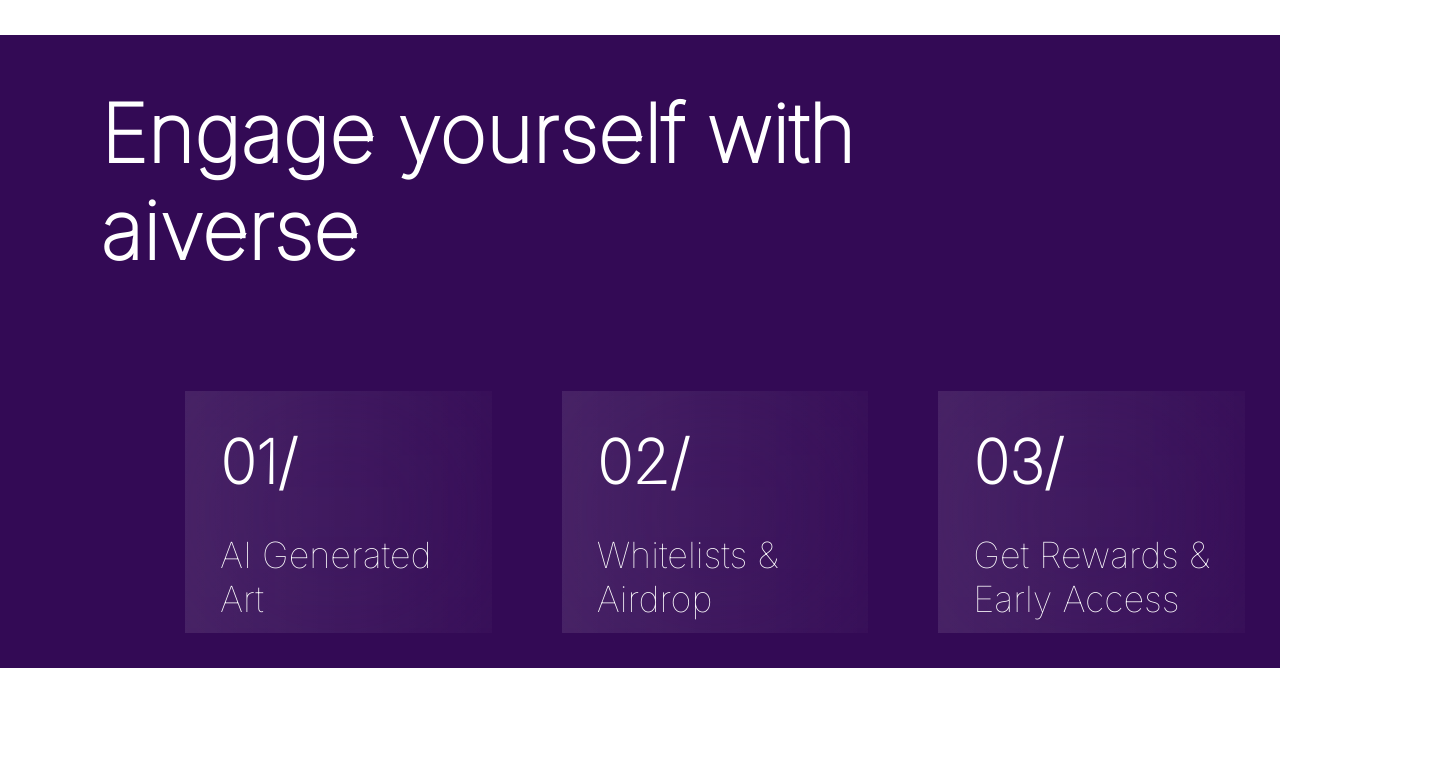
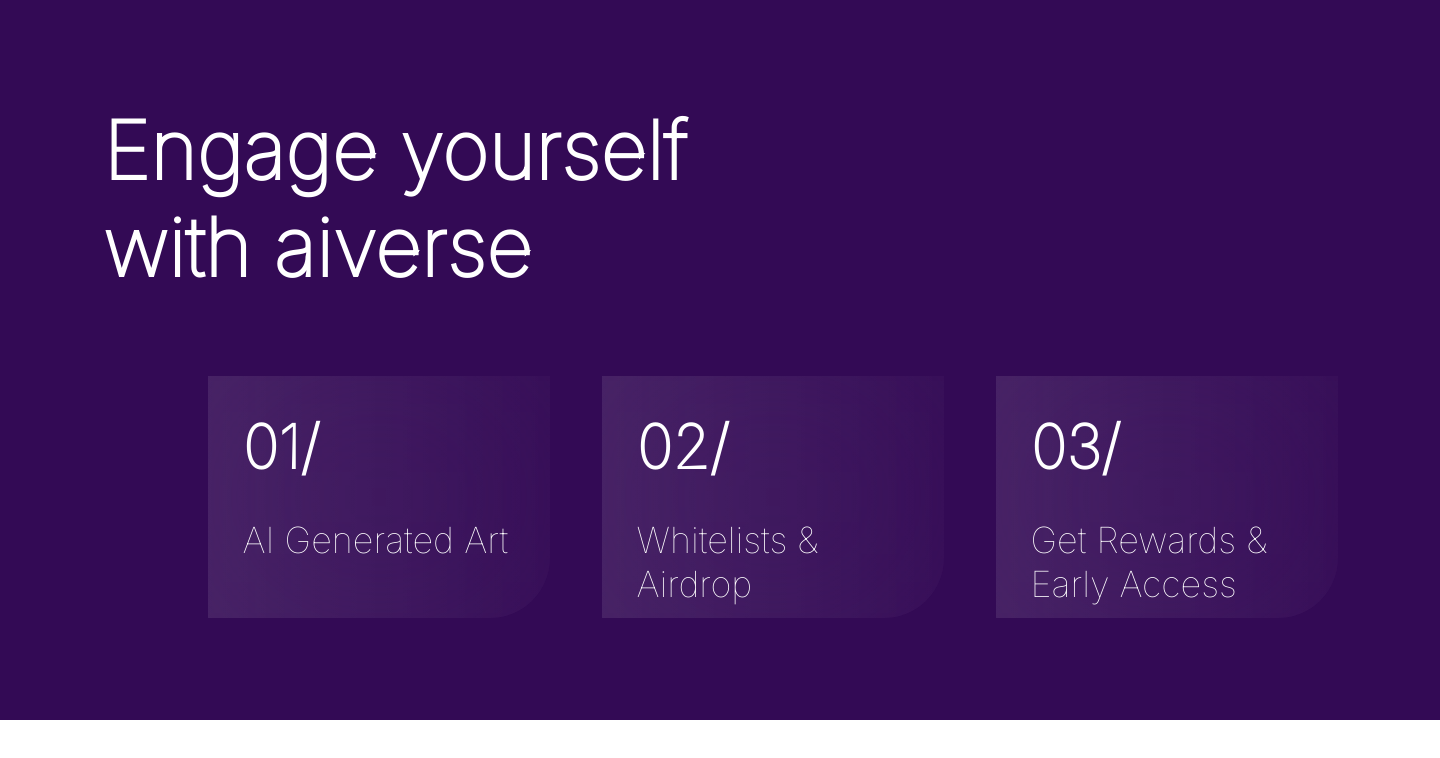
Before and after one commit to MedusaBots/nft-aiverse, a React (Create React App) app: page / in a window 1280 px wide. Shown: the top 758 px of the page, 1440 px wide, since content can reach past the window. Built offline with nearby package versions, Linux system fonts and the light colour scheme.

Commit message:
Resized engage box and created engagePage class

```diff
--- a/src/components/Engage.jsx
+++ b/src/components/Engage.jsx
@@ -1,9 +1,8 @@
-import './engage.css';
+import "./engage.css";
 
 const Engage = () => {
-
-    return(
-
+  return (
+    <div className="engagePage">
       <div className="engageParent">
         <div className="engageTitle">Engage yourself with aiverse</div>
         <div className="engageStepBox">
@@ -19,11 +18,10 @@
             <p className="engageStepNum">03/</p>
             <p className="engageStepName">Get Rewards & Early Access</p>
           </div>
-
         </div>
       </div>
-
+    </div>
   );
-}
+};
 
 export default Engage;
--- a/src/components/engage.css
+++ b/src/components/engage.css
@@ -1,17 +1,28 @@
-.engageParent {
+.engagePage {
     background-color: rgb(51, 10, 85);
     /* background: #0A0A0A; */
+    width: 1440px;
+height: 720px;
+display: flex;
+align-items: center;
+justify-content: center;
+
+
+}
+
+.engageParent {
+
+    width: 1235px;
+    height: 517px;
 
 }
 
 .engageTitle {
 
     /* position: absolute; */
-    width: 857px;
+    width: 600px;
     height: 186.48px;
-    margin: 35px;
-    margin-left: 50px;
-    padding: 50px;
+    margin-bottom: 88.52px;
     font-family: 'Inter';
     font-style: normal;
     font-weight: 600;
@@ -27,7 +38,8 @@
     /* position: absolute; */
     width: 342px;
     height: 242px;
-    margin: 35px;
+    margin-left: 52px;
+    border-radius: 0px 0px 60px 0px;
 
     color: #FFFFFF;
     box-sizing: border-box;
@@ -40,7 +52,7 @@
 
 .engageStepBox {
     display: flex;
-    margin-left: 150px;
+    margin-left: 53px;
 }
 
 .engageStepNum {
```
Lines whose indentation alone changed are shown as unchanged.
